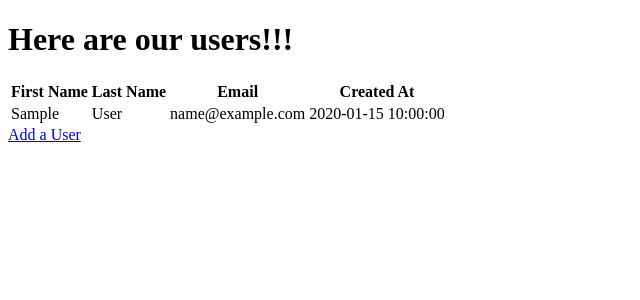
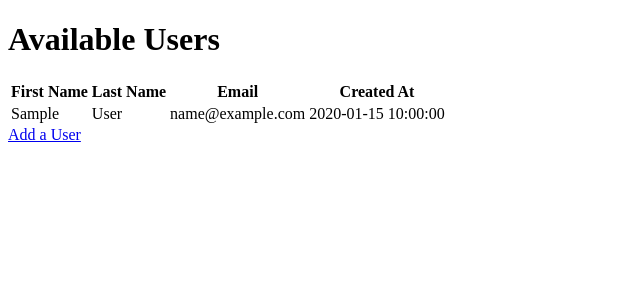
Before and after one commit to ShaGrib/users_cr, a Flask app: template templates/readall.html in a window 1280 px wide. Shown: the top 300 px of the page, without its empty margins (0-640 px from the left). Run offline with Flask 2, Linux system fonts and the light colour scheme; the template is opened without the code that fills it: most values are stand-ins (such as "Sample title", 1, 10 or a date in 2020).

Commit message:
Update readall.html

```diff
--- a/templates/readall.html
+++ b/templates/readall.html
@@ -7,7 +7,7 @@
     <title>Users</title>
 </head>
 <body>
-    <h1>Here are our users!!!</h1>
+    <h1>Available Users</h1>
     <table>
         <thead>
             <tr>
```
